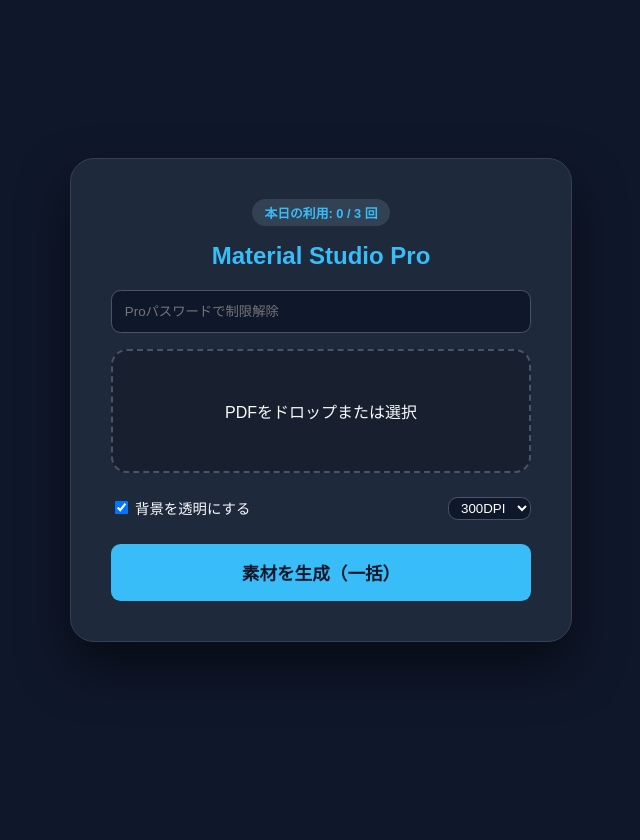
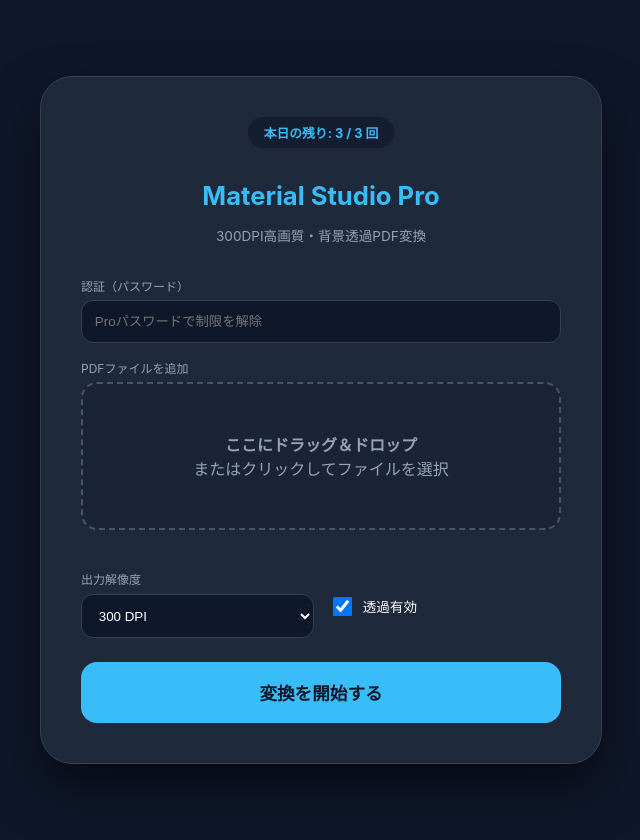
Before and after one commit to webillion/pdf-to-png, a Flask app: page / in a window 1280 px wide. Shown: the whole page, without its empty margins (319-959 px from the left). Before the commit the page ends 662 px from the top, so only its background shows below. Run offline with Flask 3, Linux system fonts and the light colour scheme.

Commit message:
Update index.html

```diff
--- a/pdf_tool/templates/index.html
+++ b/pdf_tool/templates/index.html
@@ -14,109 +14,165 @@
     <meta name="viewport" content="width=device-width, initial-scale=1.0">
     <title>Material Studio Pro</title>
     <style>
-        :root { --bg: #0f172a; --card: #1e293b; --accent: #38bdf8; --text: #f8fafc; --err: #ef4444; }
-        body { background: var(--bg); color: var(--text); font-family: sans-serif; display: flex; justify-content: center; align-items: center; min-height: 100vh; margin: 0; }
-        .container { background: var(--card); padding: 2.5rem; border-radius: 1.5rem; width: 420px; text-align: center; box-shadow: 0 25px 50px rgba(0,0,0,0.5); border: 1px solid #334155; }
-        .counter-badge { background: #334155; color: var(--accent); padding: 4px 12px; border-radius: 20px; font-size: 0.8rem; font-weight: bold; margin-bottom: 1rem; display: inline-block; }
-        .input-field { background: #0f172a; border: 1px solid #475569; color: white; padding: 0.8rem; border-radius: 0.6rem; width: 100%; box-sizing: border-box; margin-bottom: 1rem; }
-        .drop-zone { border: 2px dashed #475569; padding: 2rem; border-radius: 1rem; cursor: pointer; background: rgba(0,0,0,0.2); transition: 0.3s; }
-        .drop-zone:hover { border-color: var(--accent); }
-        button { width: 100%; padding: 1rem; border-radius: 0.6rem; border: none; background: var(--accent); color: #0f172a; font-weight: bold; cursor: pointer; font-size: 1.1rem; margin-top: 1.5rem; }
-        button:disabled { background: #475569; cursor: not-allowed; opacity: 0.6; }
-        #msg { display: none; padding: 1rem; border-radius: 0.6rem; margin-bottom: 1rem; font-size: 0.9rem; line-height: 1.5; }
-        .msg-error { background: rgba(239, 68, 68, 0.15); color: var(--err); border: 1px solid var(--err); }
-        .msg-success { background: rgba(34, 197, 94, 0.15); color: #22c55e; border: 1px solid #22c55e; }
-        .loader { display: none; border: 4px solid #334155; border-top: 4px solid var(--accent); border-radius: 50%; width: 30px; height: 30px; animation: spin 1s linear infinite; margin: 1rem auto; }
-        @keyframes spin { 0% { transform: rotate(0deg); } 100% { transform: rotate(360deg); } }
+        :root { --bg: #0f172a; --card: #1e293b; --accent: #38bdf8; --text: #f8fafc; --dim: #94a3b8; }
+        body { background: var(--bg); color: var(--text); font-family: 'Inter', sans-serif; display: flex; justify-content: center; align-items: center; min-height: 100vh; margin: 0; padding: 20px; }
+        .app { background: var(--card); width: 100%; max-width: 480px; padding: 2.5rem; border-radius: 2rem; border: 1px solid #334155; text-align: center; box-shadow: 0 25px 50px rgba(0,0,0,0.5); }
+        .usage-info { background: rgba(15, 23, 42, 0.6); color: var(--accent); padding: 6px 16px; border-radius: 99px; font-size: 0.8rem; font-weight: bold; margin-bottom: 2rem; display: inline-block; }
+
+        /* ドロップゾーン */
+        .drop-zone { border: 2px dashed #475569; border-radius: 1rem; padding: 3rem 1rem; cursor: pointer; transition: 0.3s; background: rgba(15, 23, 42, 0.2); position: relative; }
+        .drop-zone:hover, .drop-zone.dragging { border-color: var(--accent); background: rgba(56, 189, 248, 0.05); }
+        .drop-zone p { margin: 0; color: var(--dim); }
+
+        /* ファイルリスト表示 */
+        #file-list { margin-top: 1.5rem; text-align: left; max-height: 120px; overflow-y: auto; background: #0f172a; border-radius: 0.5rem; padding: 0.5rem; display: none; }
+        .file-name { font-size: 0.85rem; padding: 4px 8px; border-bottom: 1px solid #1e293b; color: var(--accent); overflow: hidden; text-overflow: ellipsis; white-space: nowrap; }
+
+        .field-label { display: block; text-align: left; font-size: 0.75rem; color: var(--dim); margin: 1rem 0 0.4rem 0; text-transform: uppercase; }
+        .input-field { width: 100%; background: #0f172a; border: 1px solid #334155; padding: 0.8rem; border-radius: 0.75rem; color: white; box-sizing: border-box; }
+        .input-field:focus { outline: none; border-color: var(--accent); }
+
+        button { width: 100%; padding: 1.1rem; border-radius: 1rem; border: none; background: var(--accent); color: #0f172a; font-weight: 800; font-size: 1.1rem; cursor: pointer; margin-top: 1.5rem; transition: 0.3s; }
+        button:disabled { background: #475569; color: var(--dim); cursor: not-allowed; }
+
+        #msg-box { display: none; padding: 1rem; border-radius: 0.8rem; margin-bottom: 1.5rem; font-size: 0.9rem; line-height: 1.5; text-align: left; }
+        .err { background: rgba(244, 63, 94, 0.15); color: #f43f5e; border: 1px solid #f43f5e; }
+        .ok { background: rgba(16, 185, 129, 0.15); color: #10b981; border: 1px solid #10b981; }
+
+        .loader { display: none; width: 24px; height: 24px; border: 3px solid #334155; border-top: 3px solid var(--accent); border-radius: 50%; animation: spin 0.8s linear infinite; margin: 15px auto; }
+        @keyframes spin { to { transform: rotate(360deg); } }
     </style>
 </head>
 <body>
-    <div class="container">
-        <div id="usage-ui" class="counter-badge">読み込み中...</div>
-        <h2 style="color:var(--accent); margin-top:0;">Material Studio Pro</h2>
-        <div id="msg"></div>
 
-        <form id="form">
-            <input type="password" id="password" class="input-field" placeholder="Proパスワードで制限解除">
-            <div class="drop-zone" onclick="document.getElementById('file-input').click()" id="drop-area">
-                <p id="file-label">PDFをドロップまたは選択</p>
-                <input type="file" id="file-input" accept=".pdf" multiple style="display:none">
+<div class="app">
+    <div id="usage-badge" class="usage-info">ステータス取得中...</div>
+    <h1 style="margin:0; font-size:1.6rem; color:var(--accent);">Material Studio Pro</h1>
+    <p style="color:var(--dim); font-size:0.85rem; margin-bottom:2rem;">300DPI高画質・背景透過PDF変換</p>
+
+    <div id="msg-box"></div>
+
+    <form id="upload-form">
+        <label class="field-label">認証（パスワード）</label>
+        <input type="password" id="password" class="input-field" placeholder="Proパスワードで制限を解除">
+
+        <label class="field-label">PDFファイルを追加</label>
+        <div class="drop-zone" id="drop-zone">
+            <p id="drop-text"><strong>ここにドラッグ＆ドロップ</strong><br>またはクリックしてファイルを選択</p>
+            <div id="file-list"></div>
+            <input type="file" id="file-input" accept=".pdf" multiple style="display: none;">
         </div>
 
-            <div style="display: flex; justify-content: space-between; margin-top: 1.5rem; font-size: 0.9rem;">
-                <label><input type="checkbox" id="transparent" checked> 背景を透明にする</label>
-                <select id="dpi" class="input-field" style="width: auto; margin: 0; padding: 2px 8px;">
-                    <option value="150">150DPI</option>
-                    <option value="300" selected>300DPI</option>
+        <div style="display: flex; gap: 15px; margin-top: 1.5rem; align-items: center;">
+            <div style="flex:1;">
+                <label class="field-label">出力解像度</label>
+                <select id="dpi" class="input-field">
+                    <option value="150">150 DPI</option>
+                    <option value="300" selected>300 DPI</option>
                 </select>
             </div>
-            <button type="submit" id="submit-btn">素材を生成（一括）</button>
+            <div style="flex:1; padding-top: 20px;">
+                <label style="cursor:pointer; font-size:0.85rem; display:flex; align-items:center; gap:8px;">
+                    <input type="checkbox" id="transparent" checked style="width:1.2rem; height:1.2rem;"> 透過有効
+                </label>
+            </div>
+        </div>
+
+        <button type="submit" id="submit-btn">変換を開始する</button>
+        <div class="loader" id="loader"></div>
     </form>
-        <div class="loader" id="loader"></div>
 </div>
 
 <script>
-        const updateUsage = async () => {
+    const form = document.getElementById('upload-form');
+    const fileInput = document.getElementById('file-input');
+    const dropZone = document.getElementById('drop-zone');
+    const fileList = document.getElementById('file-list');
+    const dropText = document.getElementById('drop-text');
+    const submitBtn = document.getElementById('submit-btn');
+    const msgBox = document.getElementById('msg-box');
+    const usageBadge = document.getElementById('usage-badge');
+
+    // 回数取得
+    async function refreshStatus() {
         const res = await fetch('/status');
         const data = await res.json();
-            document.getElementById('usage-ui').innerText = `本日の利用: ${data.count} / ${data.limit} 回`;
+        usageBadge.innerText = `本日の残り: ${Math.max(0, data.limit - data.count)} / ${data.limit} 回`;
+    }
+    refreshStatus();
+
+    // ドラッグ＆ドロップ
+    dropZone.onclick = () => fileInput.click();
+    dropZone.ondragover = (e) => { e.preventDefault(); dropZone.classList.add('dragging'); };
+    dropZone.ondragleave = () => dropZone.classList.remove('dragging');
+    dropZone.ondrop = (e) => {
+        e.preventDefault();
+        dropZone.classList.remove('dragging');
+        fileInput.files = e.dataTransfer.files;
+        updateFileList();
     };
-        updateUsage();
+    fileInput.onchange = updateFileList;
 
-        const fileInput = document.getElementById('file-input');
-        fileInput.onchange = () => {
-            document.getElementById('file-label').innerText = `${fileInput.files.length}個のPDFを選択中`;
-        };
+    function updateFileList() {
+        if (fileInput.files.length > 0) {
+            dropText.style.display = 'none';
+            fileList.style.display = 'block';
+            fileList.innerHTML = Array.from(fileInput.files)
+                .map(f => `<div class="file-name">📄 ${f.name}</div>`).join('');
+        }
+    }
 
-        document.getElementById('form').onsubmit = async (e) => {
+    form.onsubmit = async (e) => {
         e.preventDefault();
-            if (fileInput.files.length === 0) return;
+        if (fileInput.files.length === 0) return alert("ファイルを選択してください");
 
-            const btn = document.getElementById('submit-btn');
-            const loader = document.getElementById('loader');
-            const msg = document.getElementById('msg');
+        submitBtn.disabled = true;
+        submitBtn.innerText = "変換中...";
+        document.getElementById('loader').style.display = 'block';
+        msgBox.style.display = 'none';
+
         const pwd = document.getElementById('password').value;
-
-            btn.disabled = true;
-            btn.innerText = "高速変換中...";
-            loader.style.display = 'block';
-            msg.style.display = 'none';
-
         const fd = new FormData();
-            for(let f of fileInput.files) fd.append('file', f);
+        for (let f of fileInput.files) fd.append('file', f);
         fd.append('password', pwd);
         fd.append('dpi', document.getElementById('dpi').value);
-            if(document.getElementById('transparent').checked) fd.append('transparent', 'on');
+        if (document.getElementById('transparent').checked) fd.append('transparent', 'on');
 
         try {
             const res = await fetch('/convert', { method: 'POST', body: fd });
-                if (!res.ok) {
+
+            if (res.status === 403) {
                 const data = await res.json();
-                    throw new Error(data.error);
+                showMsg(data.error, "err");
+            } else if (!res.ok) {
+                throw new Error("変換に失敗しました。ファイルが重すぎる可能性があります。");
+            } else {
+                // 成功
+                if (pwd === "admin1234" || pwd === "pro_user_77") {
+                    showMsg("制限を解除しました。無制限で使えます。", "ok");
+                    usageBadge.innerText = "PRO MODE: 無制限利用中";
                 }
-
-                if (pwd === "admin1234" || pwd === "pro_user_77") {
-                    msg.innerText = "解除されました。何回でもお使いください。";
-                    msg.className = "msg-success";
-                    msg.style.display = "block";
-                }
-
                 const blob = await res.blob();
                 const a = document.createElement('a');
                 a.href = window.URL.createObjectURL(blob);
-                a.download = `material_${Date.now()}.zip`;
+                a.download = `material_pro_${Date.now()}.zip`;
                 a.click();
-                updateUsage();
+            }
         } catch (err) {
-                msg.innerText = err.message;
-                msg.className = "msg-error";
-                msg.style.display = "block";
+            showMsg(err.message, "err");
         } finally {
-                btn.disabled = false;
-                btn.innerText = "素材を生成（一括）";
-                loader.style.display = 'none';
+            submitBtn.disabled = false;
+            submitBtn.innerText = "変換を開始する";
+            document.getElementById('loader').style.display = 'none';
+            refreshStatus();
         }
     };
+
+    function showMsg(t, c) {
+        msgBox.innerText = t;
+        msgBox.className = c;
+        msgBox.style.display = "block";
+    }
 </script>
 </body>
 </html>
```
Lines whose indentation alone changed are shown as unchanged.
